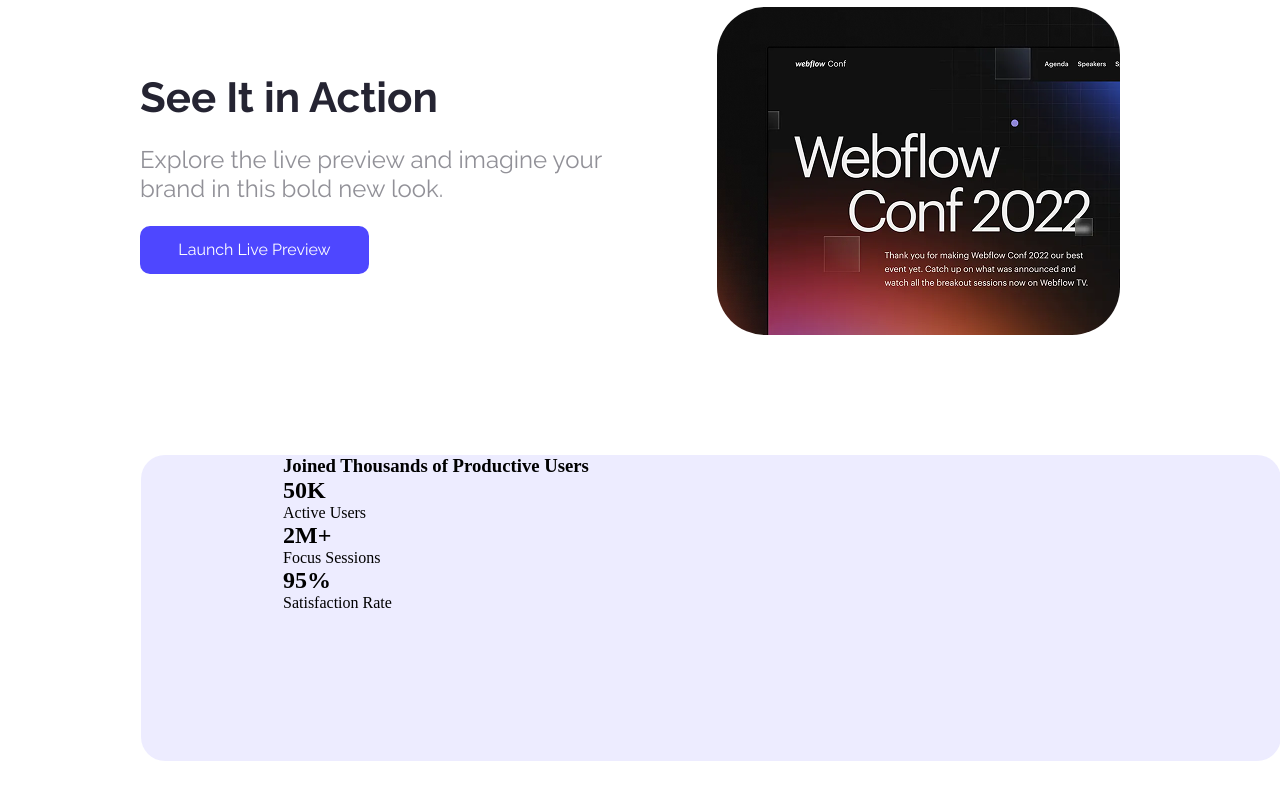
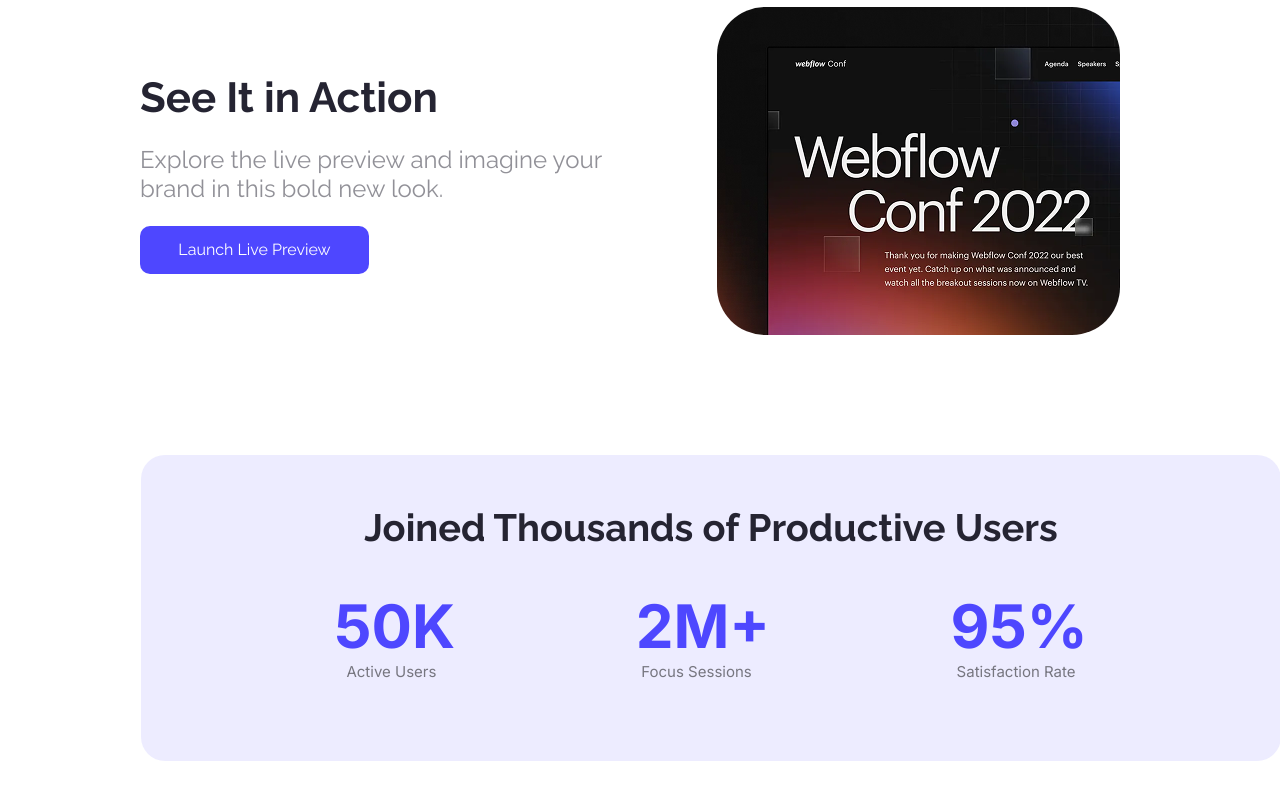
Before and after one commit to supto707/ph-batch-12-assignment-1, a plain HTML site: page index.html in a window 1280 px wide. Shown: the part 907-1707 px from the top of the page. Drawn offline with Linux system fonts and the light colour scheme.

Commit message:
File name change for live-site

```diff
--- a/css/main.css
+++ b/css/main.css
@@ -136,5 +136,36 @@
 }
 
 .productive-user-content{
-    margin: 50px 142px;
+    padding: 50px 142px;
 }
+
+.user-text{
+    text-align: center;
+    font-size: 38px;
+    font: bold;
+    color: #252432;
+
+}
+
+.data{
+    margin: 40px;
+}
+
+.data-1 {
+    display: flex;
+    align-items: center;
+    justify-content: space-around;
+    gap: 158px;
+    color: #4E47FF;
+    font-size: 40px;
+    font: bold;
+}
+
+.data-2{
+    display: flex;
+    align-items: center;
+    justify-content: space-around;
+    gap: 158px;
+    font-size: 15px;
+    color: rgba(0, 0, 0, 0.5);
+}
--- a/main.html
+++ b/index.html
@@ -35,16 +35,20 @@
 
     <section class="productive-user">
         <div class="productive-user-content">
+          <h3 class="btn-font user-text">Joined Thousands of Productive Users</h3>
+          <div class="data">
 
-          <h3>Joined Thousands of Productive Users</h3>
-             <div class="data">
-                 <h1 class="count">50K</h1>
-                 <p class="sub-title">Active Users</p>
+              <div class="data-1 logo-font">
+                  <h1 class="count">50K</h1>
                   <h1 class="count">2M+</h1>
+                  <h1 class="count">95%</h1>
+                 </div>
+                 <div class="data-2 logo-font">
+                    <p class="sub-title">Active Users</p>
                   <p class="sub-title">Focus Sessions</p>
-                  <h1 class="count">95%</h1>
                   <p class="sub-title">Satisfaction Rate</p>
-             </div>
+                 </div>
+          </div>
         </div>
     </section>
 
```
